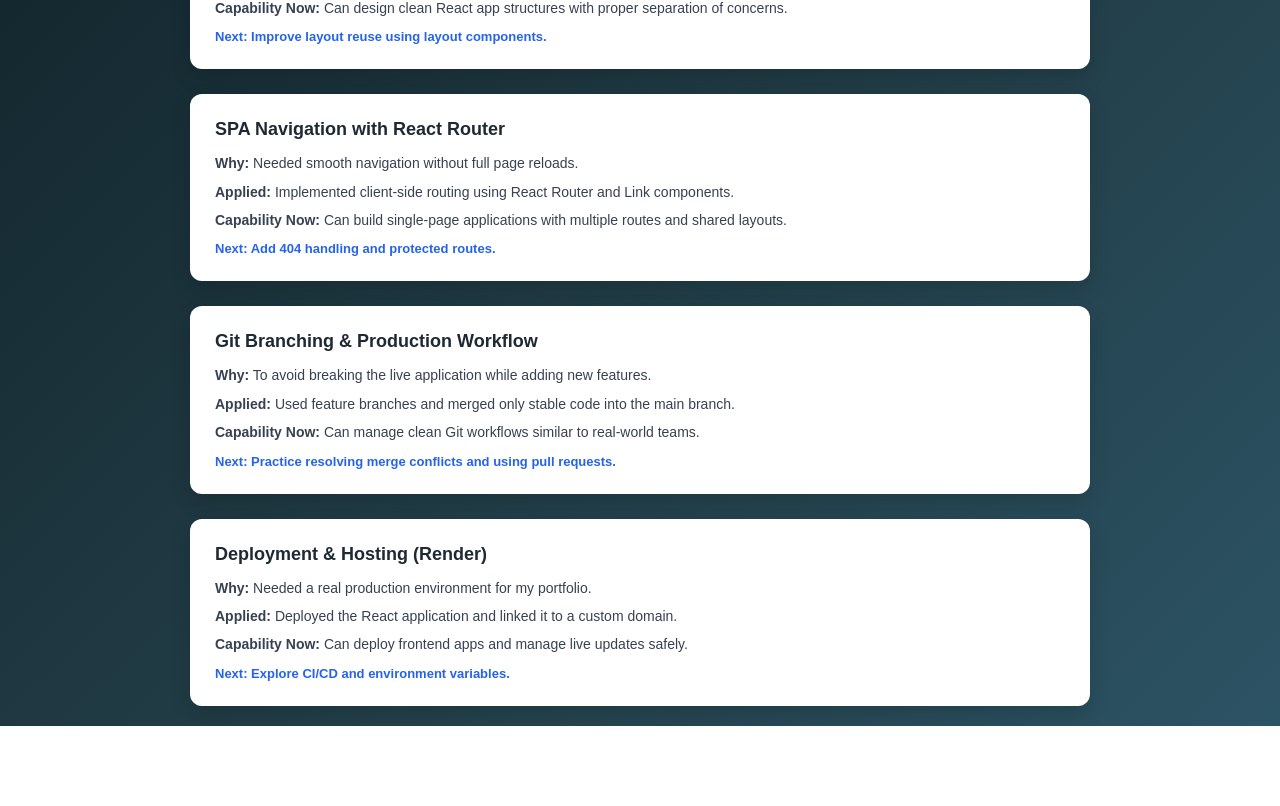
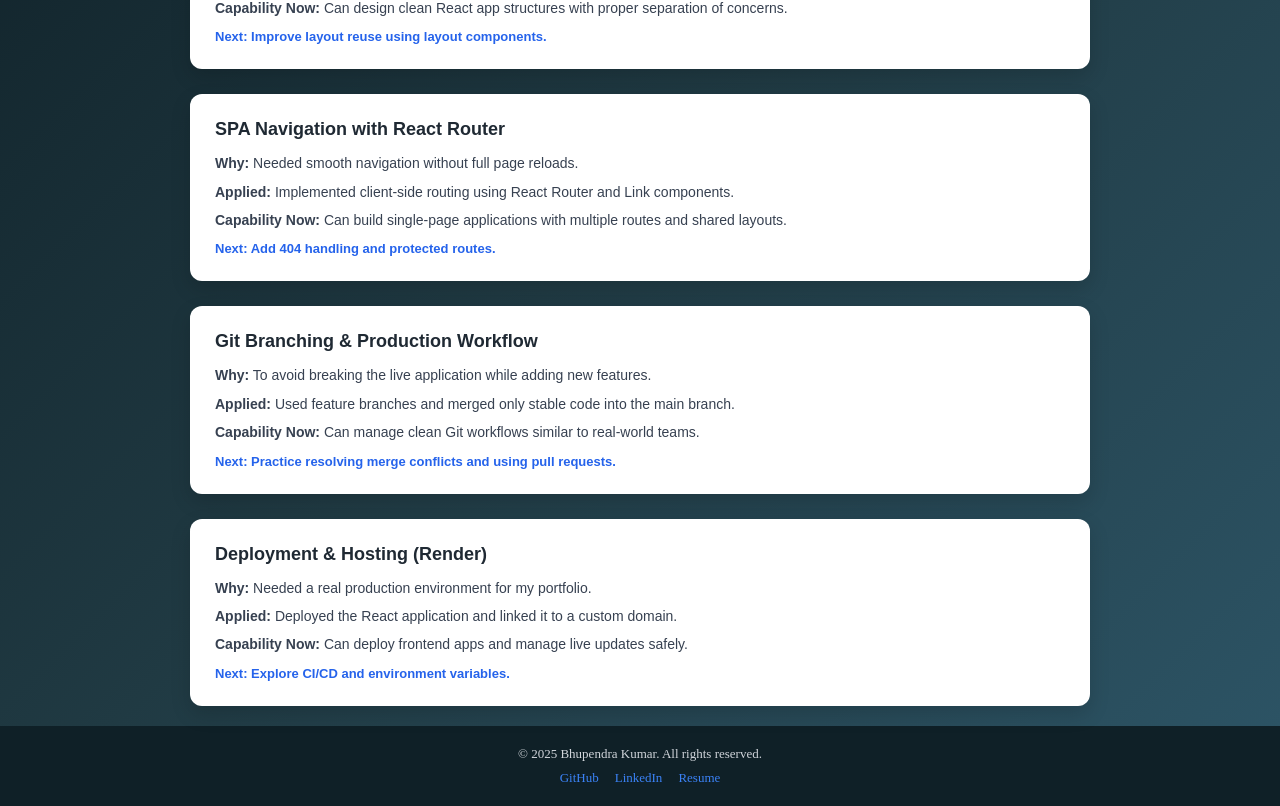
Before and after one commit to Bhupendra0823/bkumar-portfolio, a React (Vite) app: page /LearningLog in a window 1280 px wide. Shown: the part 335-1141 px from the top of the page. Before the commit the page ends 1061 px from the top, so only its background shows below. Built offline with nearby package versions, Linux system fonts and the light colour scheme.

Commit message:
Footer added to pages

```diff
--- a/src/App.jsx
+++ b/src/App.jsx
@@ -7,6 +7,7 @@ import Projects from './pages/Projects.jsx'
 import Home from './pages/Home.jsx'
 import Experience from './pages/Experience.jsx'
 import LearnerLog from './pages/LearnerLog.jsx'
+import Footer from './components/Footer/Footer.jsx'
 function App() {
   return (
     <>
@@ -19,7 +20,7 @@ function App() {
         <Route path="/experience" element={<Experience/>} />
         <Route path="/LearningLog" element={<LearnerLog/>} />
       </Routes>
-
+      <Footer />
     </>
   )
 }
--- a/src/components/Footer/Footer.jsx
+++ b/src/components/Footer/Footer.jsx
@@ -1,3 +1,4 @@
+import ViewResume from "../ViewResume/ViewResume"
 const Footer = () => {
   return (
     <footer style={styles.footer}>
@@ -39,11 +40,12 @@ const Footer = () => {
 
 const styles = {
   footer: {
+    width: '100vw',
     backgroundColor: '#0f2027',
     color: '#d1d5db',
     textAlign: 'center',
     padding: '20px',
-    marginTop: '40px',
+    // marginTop: '40px',
   },
   text: {
     fontSize: '13px',
```
